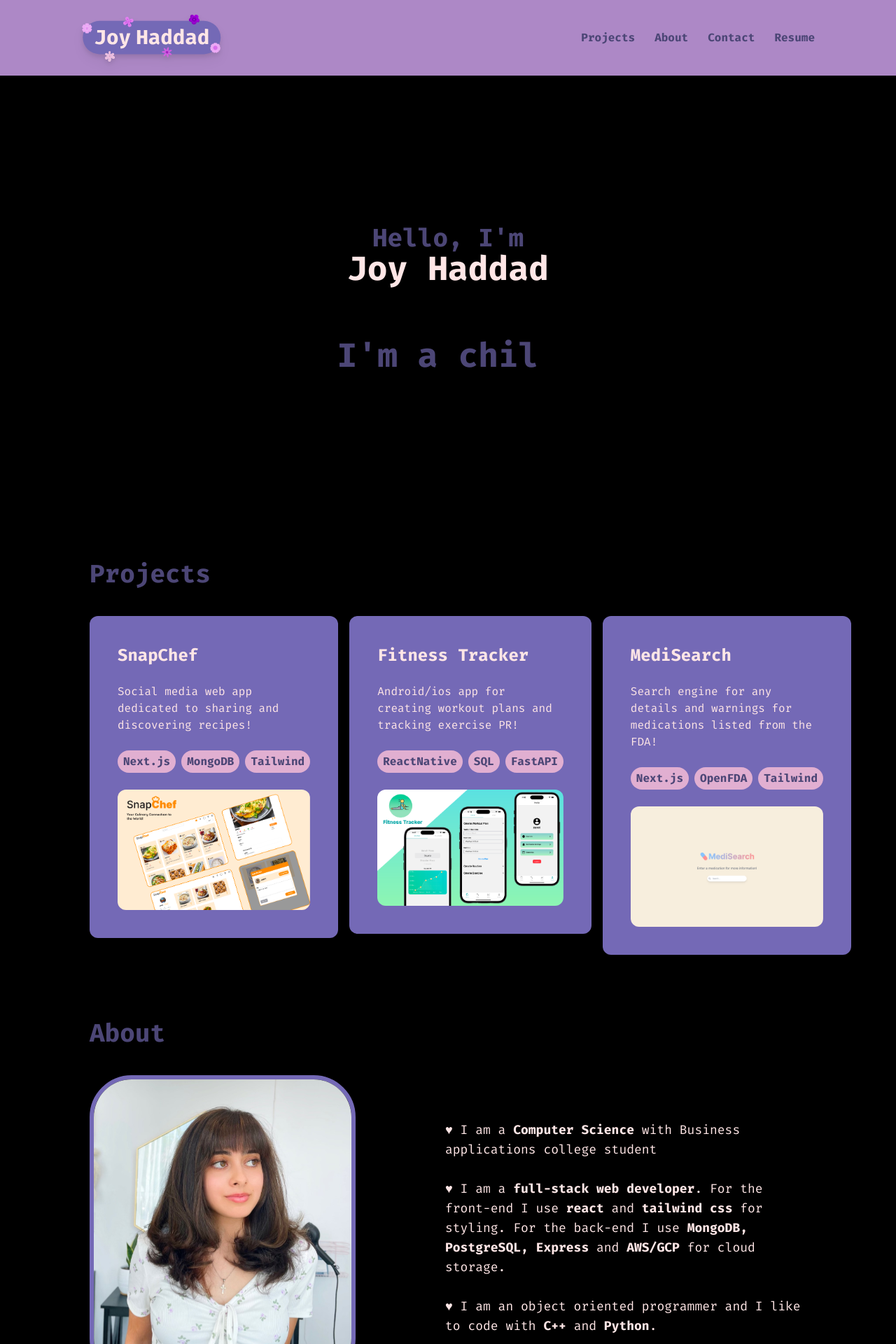
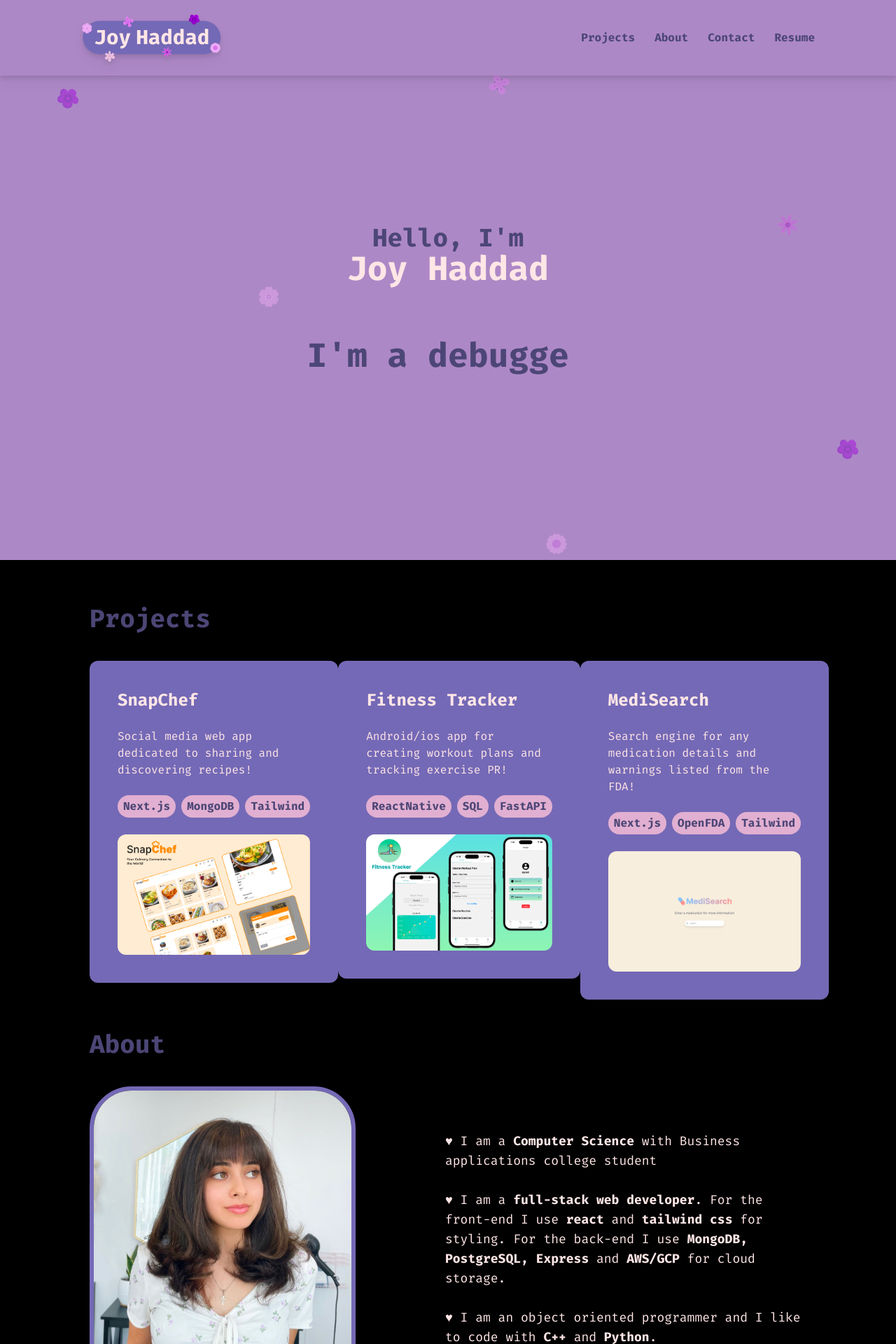
Before and after one commit to JoyHaddad/portfolio, a Next.js app: page / in a window 1280 px wide. Shown: the top 1920 px of the page at 70% size. Built offline with nearby package versions, Linux system fonts and the light colour scheme.

Commit message:
fix links

```diff
--- a/components/about.jsx
+++ b/components/about.jsx
@@ -4,7 +4,7 @@ import Link from "next/link";
 
 export default function About() {
   return (
-    <div className="h-screen -mt-36 -mb-10" id="about">
+    <div className="h-screen -mt-32 -mb-10" id="about">
       <div className="mx-32">
         <div className="text-4xl font-bold mb-10">About</div>
         <div className="flex items-center">
--- a/components/navbar.jsx
+++ b/components/navbar.jsx
@@ -6,6 +6,7 @@ export default function Navbar() {
   return (
     <div className="fixed w-screen z-10 flex items-center justify-between p-5 bg-bg-color drop-shadow-lg">
       <div className="flex items-center w-full mx-24">
+        <Link href="/#hero">
           <Image
             className="drop-shadow-lg"
             src="/joy-logo.svg"
@@ -13,7 +14,8 @@ export default function Navbar() {
             width={200}
             height={48}
             priority
-        />
+          />{" "}
+        </Link>
         <div className="flex space-x-7 font-bold ml-auto">
           <Link href="/#projects" className="hover:text-custom-light">
             Projects
--- a/components/projects.jsx
+++ b/components/projects.jsx
@@ -5,22 +5,15 @@ import Link from "next/link";
 export default function Projects({ project, projectImage }) {
   const { title, description, tag1, tag2, tag3, link } = project;
   return (
-    <div className="flex">
     <Link href={link}>
       <div className="bg-custom-dark p-10 max-w-sm rounded-xl cursor-pointer hover:bg-opacity-75 hover:border-2 hover:border-custom-pink">
-          <div className="font-extrabold text-2xl text-custom-light">
-            {title}
-          </div>
+        <div className="font-extrabold text-2xl text-custom-light">{title}</div>
         <br />
         <div className="text-custom-light">{description}</div>
         <br />
         <div className="flex font-semibold">
-            <div className="bg-custom-pink p-1 px-2 rounded-3xl mr-2">
-              {tag1}
-            </div>
-            <div className="bg-custom-pink p-1 px-2 rounded-3xl mr-2">
-              {tag2}
-            </div>
+          <div className="bg-custom-pink p-1 px-2 rounded-3xl mr-2">{tag1}</div>
+          <div className="bg-custom-pink p-1 px-2 rounded-3xl mr-2">{tag2}</div>
           <div className="bg-custom-pink p-1 px-2 rounded-3xl">{tag3}</div>
         </div>
         <br />
@@ -34,6 +27,5 @@ export default function Projects({ project, projectImage }) {
         />
       </div>
     </Link>
-    </div>
   );
 }
--- a/components/welcome.jsx
+++ b/components/welcome.jsx
@@ -1,10 +1,9 @@
 import React from "react";
-import Image from "next/image";
 import { TypeAnimation } from "react-type-animation";
 
 export default function Welcome() {
   return (
-    <div className="h-screen">
+    <div className="h-screen bg-hero-pattern">
       <div className="flex justify-center font-bold text-4xl pt-80">
         Hello, I'm
       </div>
@@ -15,15 +14,14 @@ export default function Welcome() {
         <TypeAnimation
           className="flex justify-center"
           sequence={[
-            // Same substring at the start will only be typed once, initially
-            "I'm a developer",
+            "I'm a <developer/>",
             1000,
             "I'm a debugger",
             1000,
             "I'm a child of God",
             1000,
           ]}
-          speed={10}
+          speed={5}
           deletionSpeed={5}
           style={{ fontSize: "3em" }}
           repeat={Infinity}
--- a/package.json
+++ b/package.json
@@ -9,8 +9,6 @@
     "lint": "next lint"
   },
   "dependencies": {
-    "copy-button": "^2.0.1",
-    "copy-to-clipboard": "^3.3.3",
     "next": "14.2.3",
     "react": "^18",
     "react-dom": "^18",
--- a/pages/index.js
+++ b/pages/index.js
@@ -13,14 +13,14 @@ const inter = Inter({ subsets: ["latin"] });
 
 export default function Home() {
   return (
-    <div>
+    <div id="hero">
       <Navbar />
       <Welcome />
-      <div className="h-screen">
+      <div className="h-screen pt-16">
         <div className="text-4xl mx-32 font-bold mb-10" id="projects">
           Projects
         </div>
-        <div className="mx-32 grid grid-rows-1 grid-flow-col gap-4">
+        <div className="mx-32 flex justify-between">
           <Projects
             projectImage={snapChefImg}
             project={{
@@ -51,7 +51,7 @@ export default function Home() {
             project={{
               title: "MediSearch",
               description:
-                "Search engine for any details and warnings for medications listed from the FDA!",
+                "Search engine for any medication details and warnings listed from the FDA!",
               tag1: "Next.js",
               tag2: "OpenFDA",
               tag3: "Tailwind",
--- a/styles/globals.css
+++ b/styles/globals.css
@@ -36,7 +36,7 @@ body {
 }
 
 #projects {
-  scroll-margin-top: 200px;
+  scroll-margin-top: 195px;
 }
 
 #about {
--- a/tailwind.config.js
+++ b/tailwind.config.js
@@ -14,7 +14,7 @@ module.exports = {
         "custom-pink": "#E1AFD1",
       },
       backgroundImage: {
-        "joy-bg": "url('/public/hello-bg.png')",
+        "hero-pattern": "url('/hello-bg.png')",
       },
     },
   },
```
Lines whose indentation alone changed are shown as unchanged.
